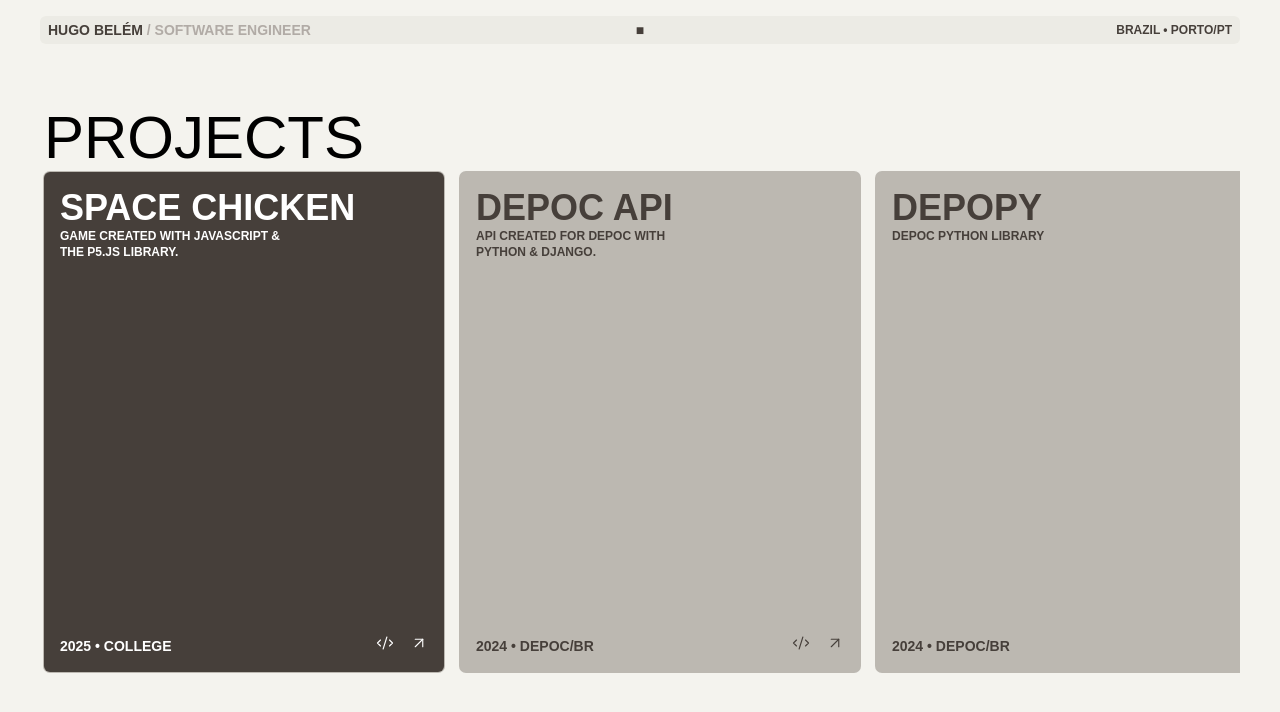
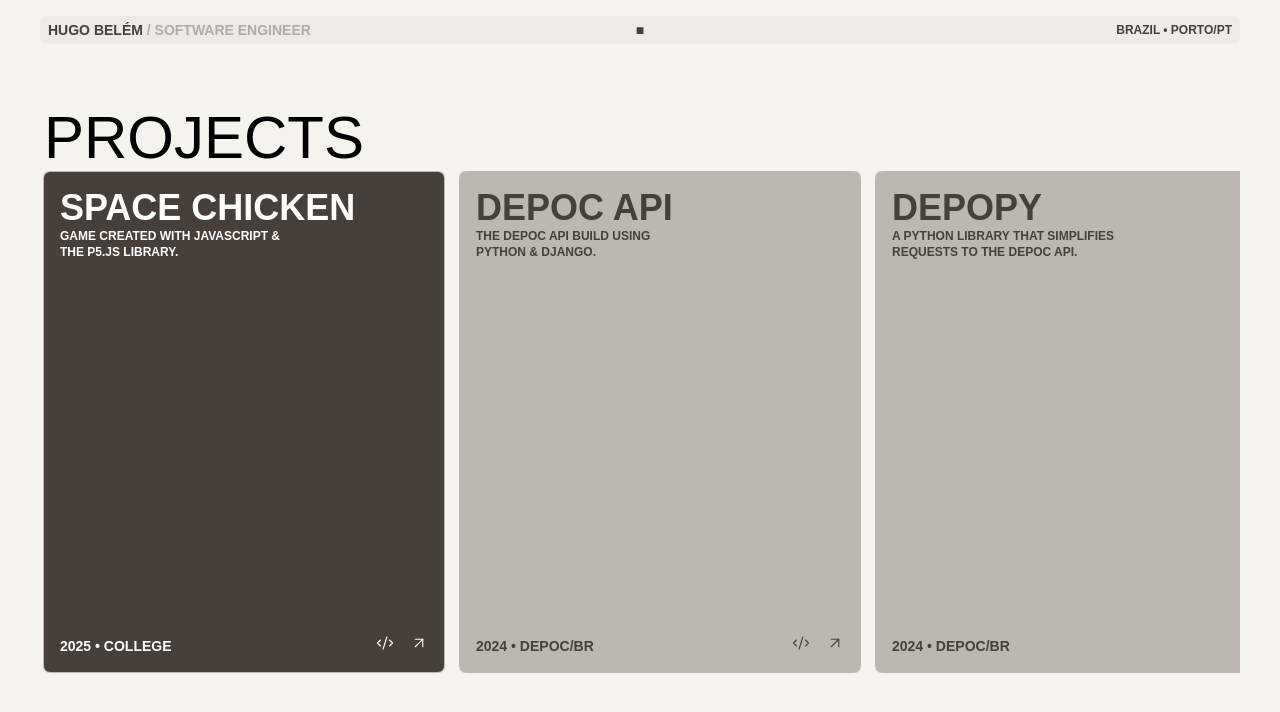
Before and after one commit to hugobelem/portfolio, a Next.js app: page / in a window 1280 px wide. Shown: the top 712 px of the page. Built offline with nearby package versions, Linux system fonts and the light colour scheme; a web font is replaced by a local one.

Commit message:
chore: add depox card

```diff
--- a/src/app/page.tsx
+++ b/src/app/page.tsx
@@ -23,7 +23,7 @@ export default function Home() {
 
             <Card
               title="depoc api"
-              description={["api created for depoc with", "python & django."]}
+              description={["the depoc api build using", "python & django."]}
               year="2024"
               where="depoc/br"
               githubURL="https://github.com/depoc/api"
@@ -34,7 +34,10 @@ export default function Home() {
 
             <Card
               title="depopy"
-              description={["depoc python library"]}
+              description={[
+                "a python library that simplifies",
+                "requests to the depoc api.",
+              ]}
               year="2024"
               where="depoc/br"
               githubURL="https://github.com/depoc/depopy"
@@ -43,14 +46,15 @@ export default function Home() {
             />
 
             <Card
-              title="depoc frontend"
+              title="depox / mvp"
               description={[
-                "web ui using next.js & typescript",
-                "fetching depoc api data.",
+                "first depoc mvp build with django,",
+                "leveraging the template system and dtl.",
               ]}
-              year="[under development]"
+              year="2024"
               where="depoc/br"
-              githubURL="https://github.com/depoc/frontend"
+              githubURL="https://github.com/depoc/depox"
+              externalURL="https://github.com/depoc"
               bg="bg-secondary"
               text="text-primary"
             />
```
